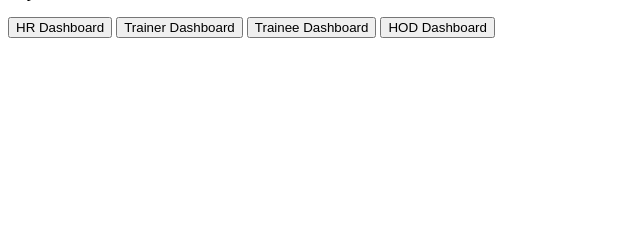
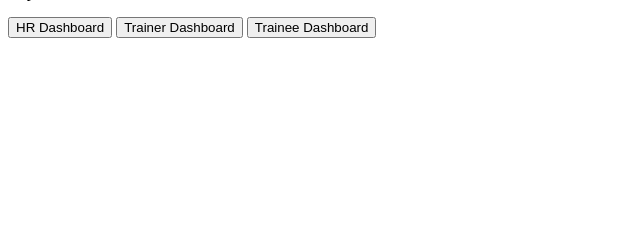
Before and after one commit to ankitaparashar01/MSC-Hackathon, a Django app: page /maindashboard/ in a window 1280 px wide. Shown: the part 199-439 px from the top of the page, without its empty margins (0-640 px from the left). Run offline with Django 3.2, Linux system fonts and the light colour scheme.

Commit message:
Update maindashboard.html

```diff
--- a/marineproject 2nd oct/marineproject/templates/maindashboard.html
+++ b/marineproject 2nd oct/marineproject/templates/maindashboard.html
@@ -18,7 +18,6 @@
 <a href="{% url 'marineapp:hrdashboard' %}"><button onclick="">HR Dashboard</button></a>
 <a href="{% url 'marineapp:trainerdashboard' %}"><button onclick="">Trainer Dashboard</button></a>
 <a href="{% url 'marineapp:traineedashboard' %}"><button onclick="">Trainee Dashboard</button></a>
-<a href="{% url 'marineapp:hoddashboard' %}"><button onclick="">HOD Dashboard</button></a>
 
 
 </body>
```
